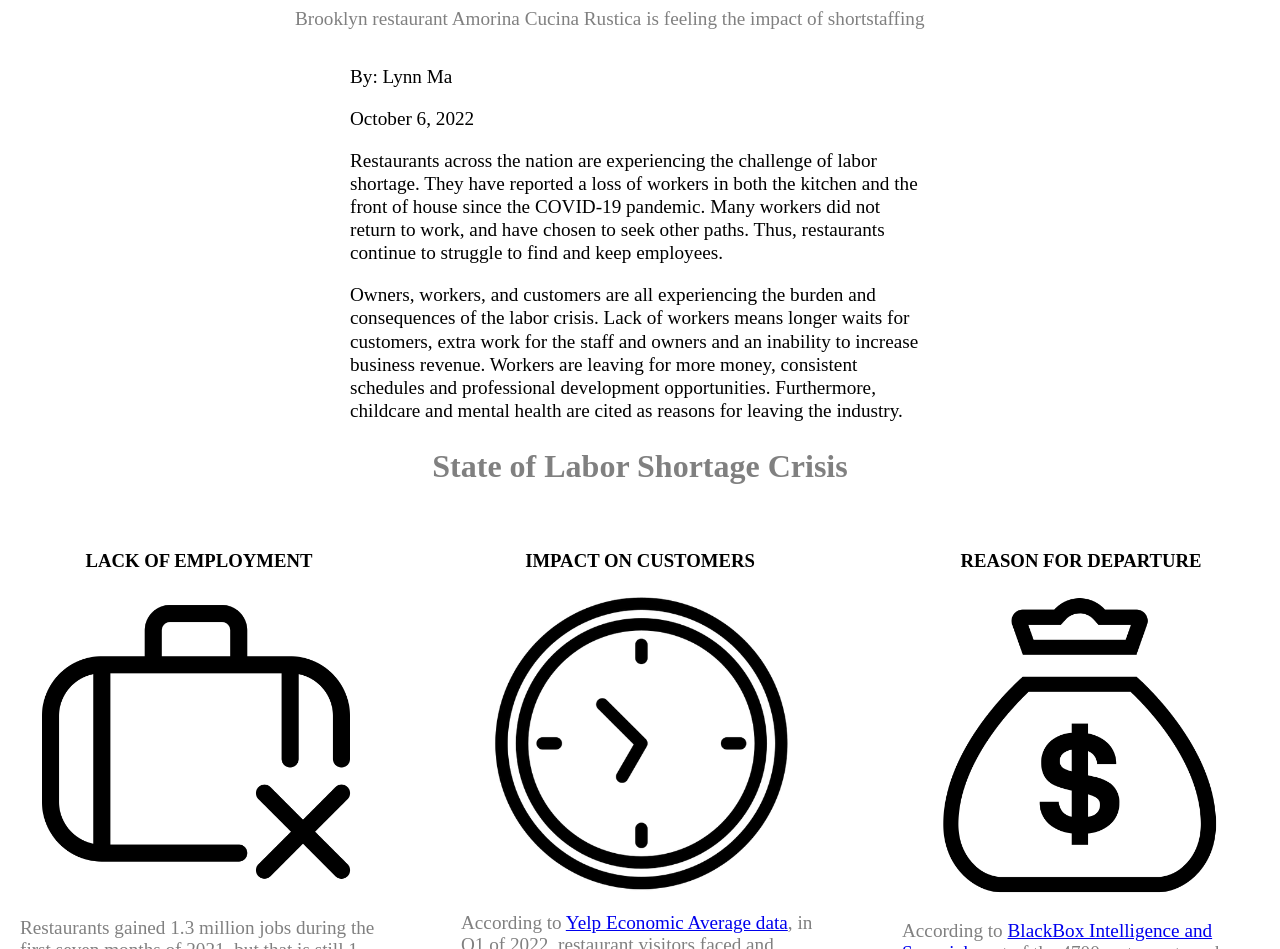
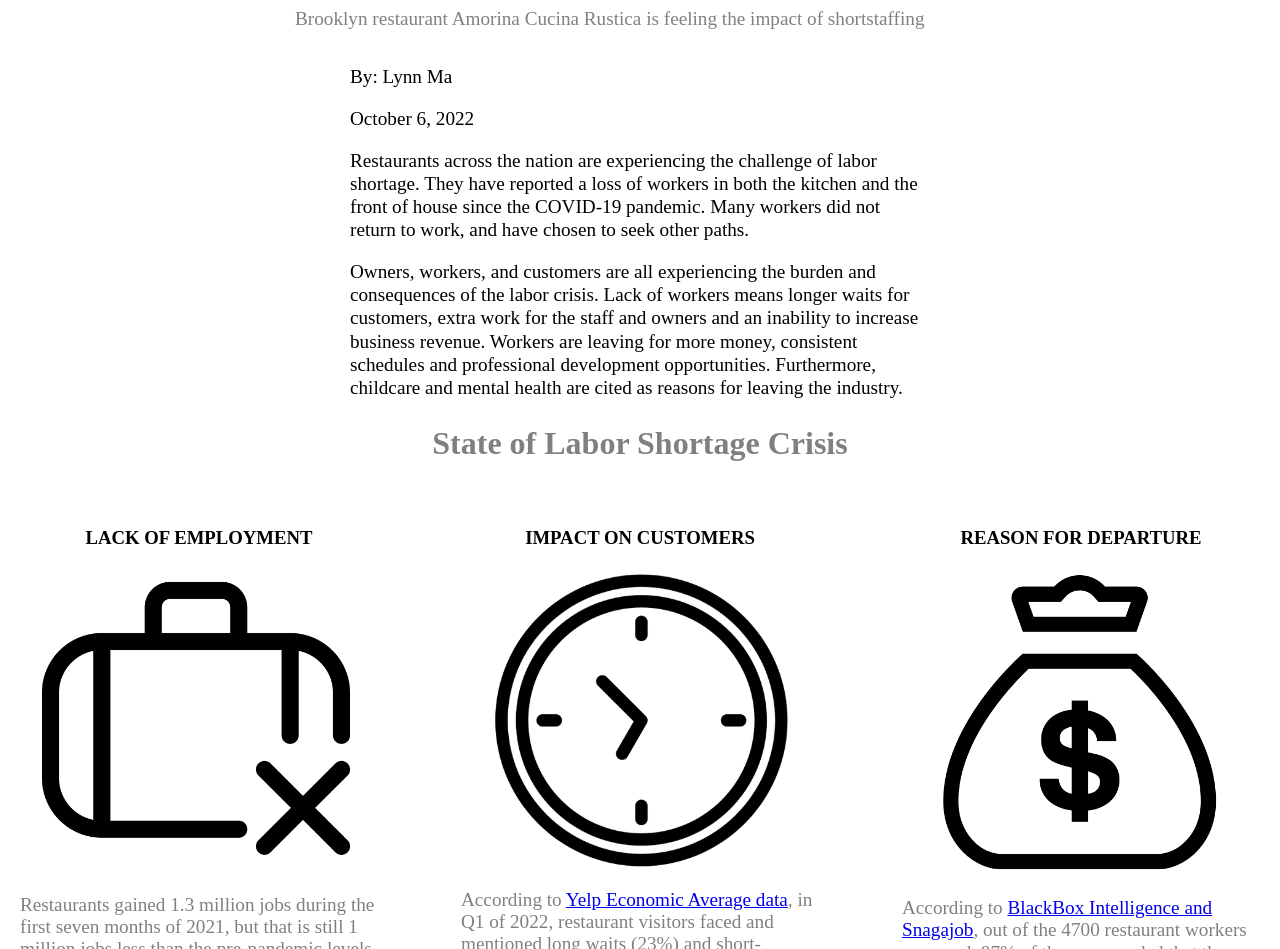
Before and after one commit to lynnma60/2022-restaurants, a plain HTML site: page index.html in a window 1280 px wide. Shown: the part 776-1725 px from the top of the page. Drawn offline with nearby package versions, Linux system fonts and the light colour scheme.

Commit message:
update text

```diff
--- a/index.html
+++ b/index.html
@@ -29,7 +29,7 @@
 <div class="container">
 	<p>By: Lynn Ma</p>
 <p>October 6, 2022</p>
-	<p>Restaurants across the nation are experiencing the challenge of labor shortage. They have reported a loss of workers in both the kitchen and the front of house since the COVID-19 pandemic. Many workers did not return to work, and have chosen to seek other paths. Thus, restaurants continue to struggle to find and keep employees.
+	<p>Restaurants across the nation are experiencing the challenge of labor shortage. They have reported a loss of workers in both the kitchen and the front of house since the COVID-19 pandemic. Many workers did not return to work, and have chosen to seek other paths.
 	</p>
 
 				<p>Owners, workers, and customers are all experiencing the burden and consequences of the labor crisis. Lack of workers means longer waits for customers, extra work for the staff and owners and an inability to increase business revenue. Workers are leaving for more money, consistent schedules and professional development opportunities. Furthermore, childcare and mental health are cited as reasons for leaving the industry.
```
